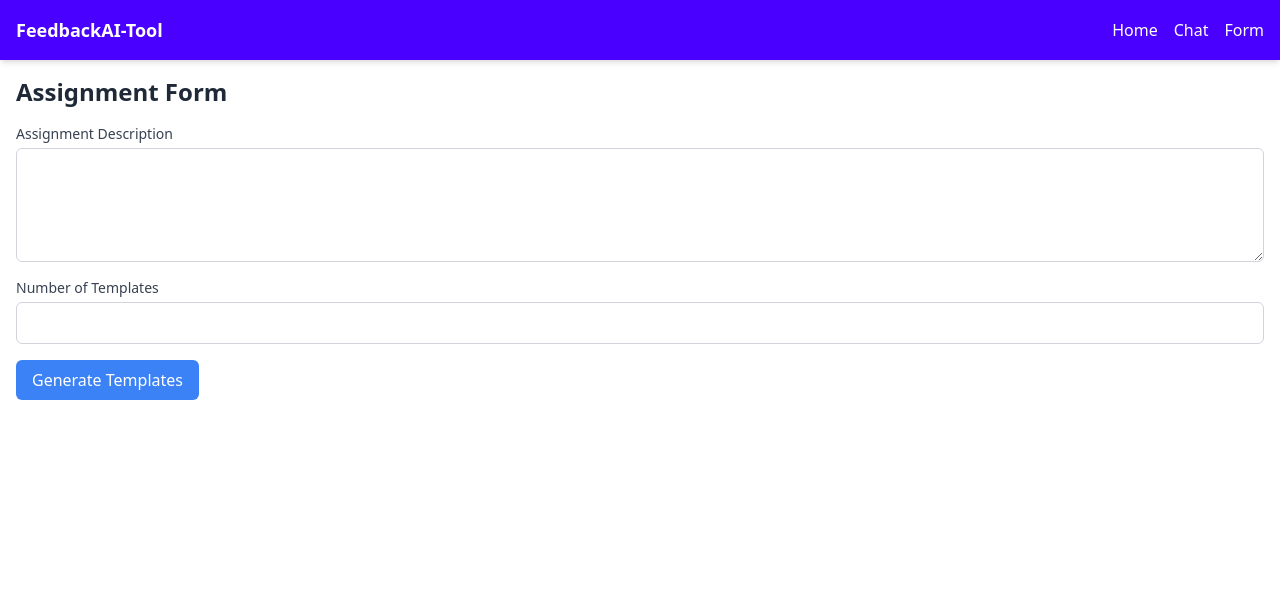
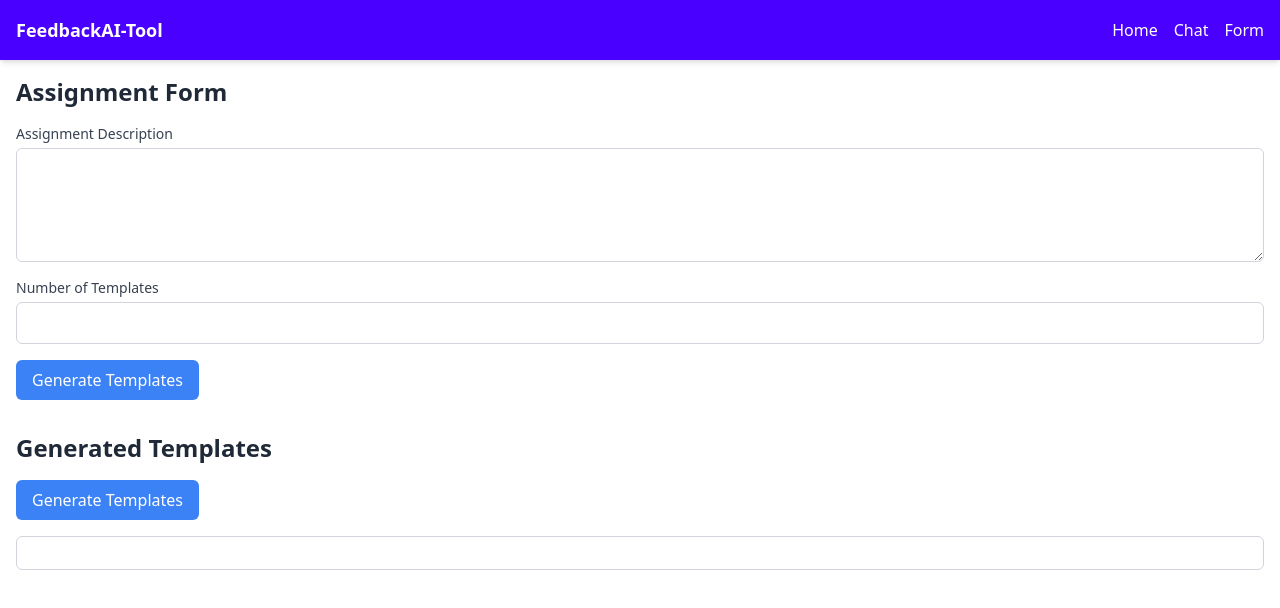
Before and after one commit to afstudeerprojecten/FeedbackAI-Tool, a React (Vite) app: page /FeedbackAI-Tool/form in a window 1280 px wide. Shown: the top 608 px of the page. Built offline with nearby package versions, Linux system fonts and the light colour scheme.

Commit message:
Add TemplatesInterface component to FormPage

```diff
--- /dev/null
+++ b/src/components/TemplatesInterface.tsx
@@ -0,0 +1,28 @@
+// TemplatesInterface.tsx
+import React, { useState } from 'react';
+
+const TemplatesInterface: React.FC = () => {
+  const [response, setResponse] = useState<string>('');
+
+  // Placeholder function to simulate response from OpenAI API
+  const generateTemplates = () => {
+    // Placeholder response
+    const placeholderResponse = 'Template 1\nTemplate 2\nTemplate 3';
+    setResponse(placeholderResponse);
+  };
+
+  return (
+    <div>
+      <h2 className="text-2xl font-bold mb-4">Generated Templates</h2>
+      <button
+        onClick={generateTemplates}
+        className="bg-blue-500 text-white py-2 px-4 rounded-md hover:bg-blue-600 mb-4"
+      >
+        Generate Templates
+      </button>
+      <div className="border border-gray-300 p-4 rounded-md">{response}</div>
+    </div>
+  );
+};
+
+export default TemplatesInterface;
--- a/src/pages/FormPage.tsx
+++ b/src/pages/FormPage.tsx
@@ -1,12 +1,16 @@
 // FormPage.tsx
 import React from 'react';
 import AssignmentForm from '../components/AssignmentForm';
+import TemplatesInterface from '../components/TemplatesInterface';
 const FormPage: React.FC = () => {
   return (
     <div className="container mx-auto p-4">
       <div className="mb-8">
         <AssignmentForm />
       </div>
+      <div className='mb-8'>
+        <TemplatesInterface />
+    </div>
     </div>
   );
 };
```
